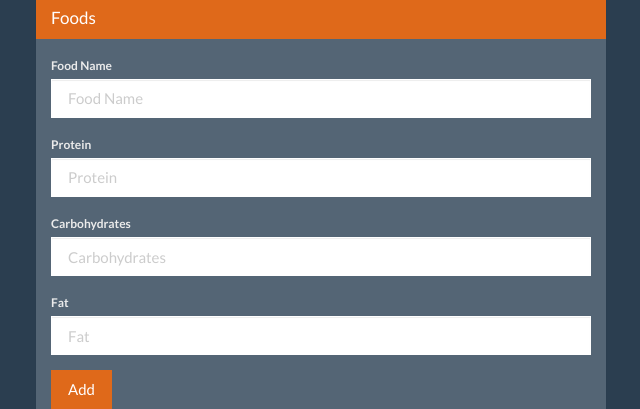
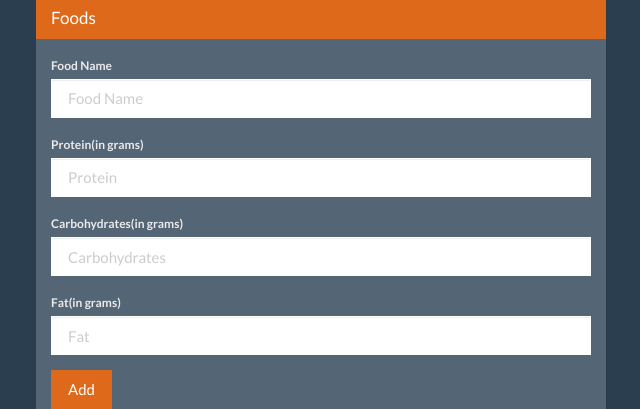
Before and after one commit to AkshVert/Food-Tracker, a Flask app: page /food in a window 1280 px wide. Shown: the part 254-663 px from the top of the page, without its empty margins (319-959 px from the left). Run offline with Flask 2, Linux system fonts and the light colour scheme; data comes from the database, SQL or seed files in the repository; both versions use the stored data as it was after the commit; some libraries are stand-ins or nearby versions.

Commit message:
1.ADDED: db 2.gm change

```diff
--- a/templates/add_food.html
+++ b/templates/add_food.html
@@ -35,15 +35,15 @@
                   <input type="text" class="form-control" id="food-name" name="food-name" placeholder="Food Name">
                 </div>
                 <div class="form-group">
-                  <label for="protein">Protein</label>
+                  <label for="protein">Protein(in grams)</label>
                   <input type="number" class="form-control" id="protein" name="protein" placeholder="Protein">
                 </div>
                 <div class="form-group">
-                  <label for="carbohydrates">Carbohydrates</label>
+                  <label for="carbohydrates">Carbohydrates(in grams)</label>
                   <input type="number" class="form-control" id="carbohydrates" name="carbohydrates" placeholder="Carbohydrates">
                 </div>
                 <div class="form-group">
-                  <label for="fat">Fat</label>
+                  <label for="fat">Fat(in grams)</label>
                   <input type="number" class="form-control" id="fat" name="fat" placeholder="Fat">
                 </div>
                 <button type="submit" class="btn btn-primary">Add</button>
```
Also changed, not shown: questions.db.
